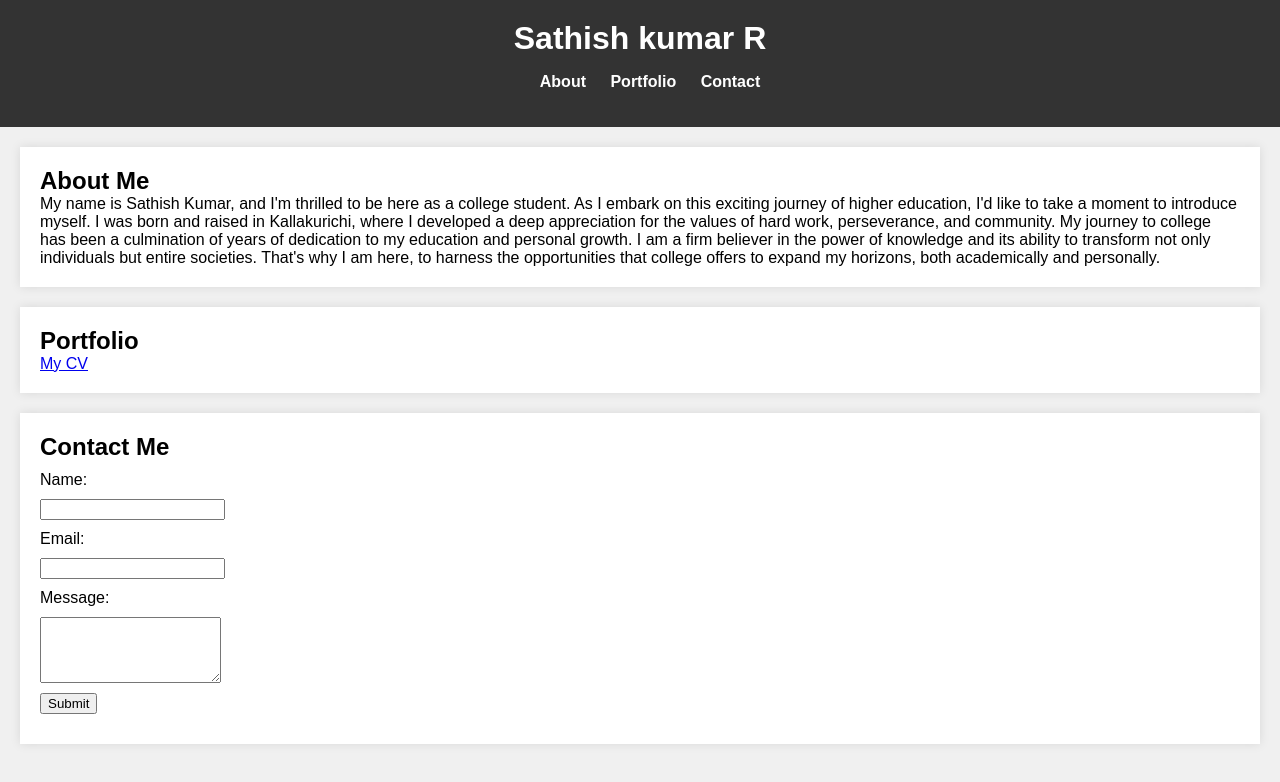
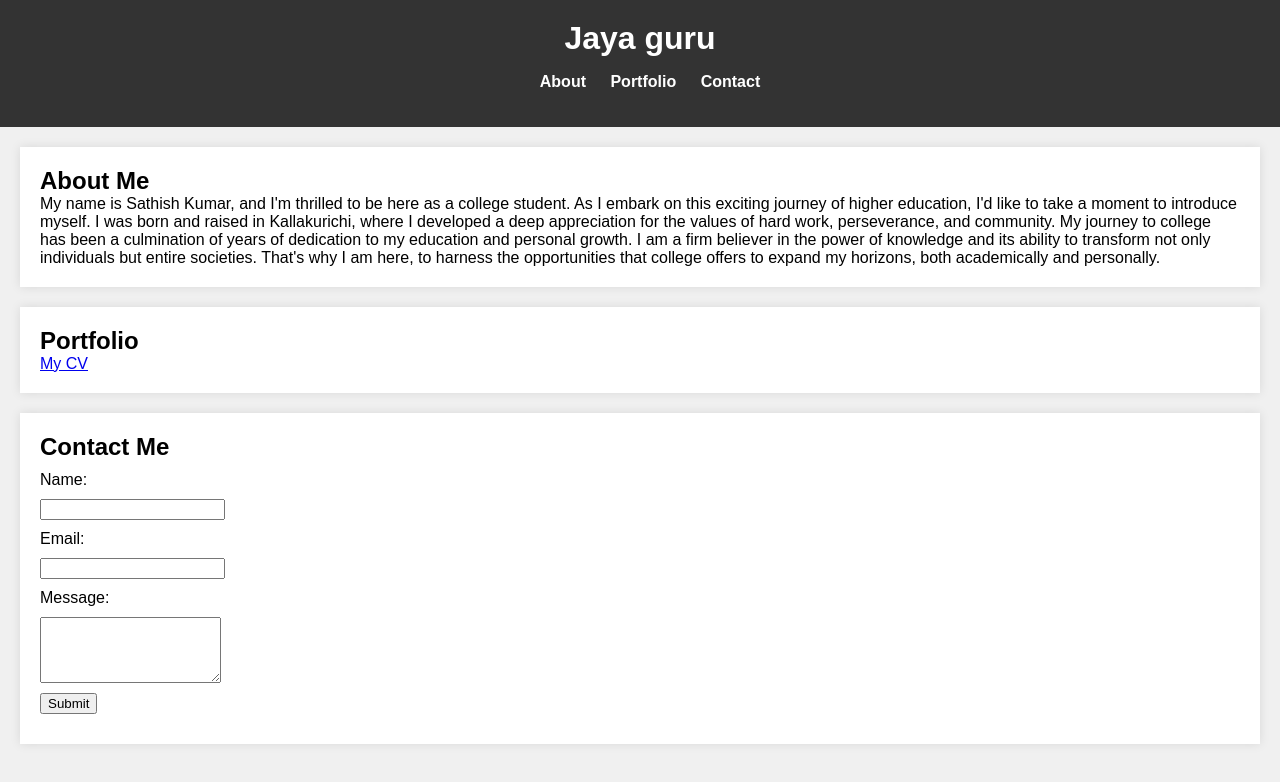
Before and after one commit to Sjayaguru/personal-website, a plain HTML site: page index.html in a window 1280 px wide. Drawn offline with Linux system fonts and the light colour scheme.

Commit message:
Update index.html

```diff
--- a/index.html
+++ b/index.html
@@ -8,7 +8,7 @@
 </head>
 <body>
     <header>
-        <h1>Sathish kumar R</h1>
+        <h1>Jaya guru</h1>
         <nav>
             <ul>
                 <li><a href="#about">About</a></li>
```
